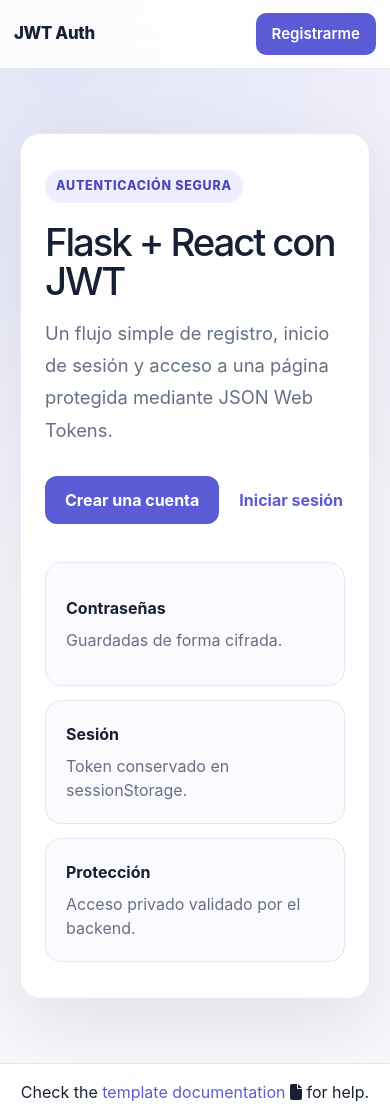
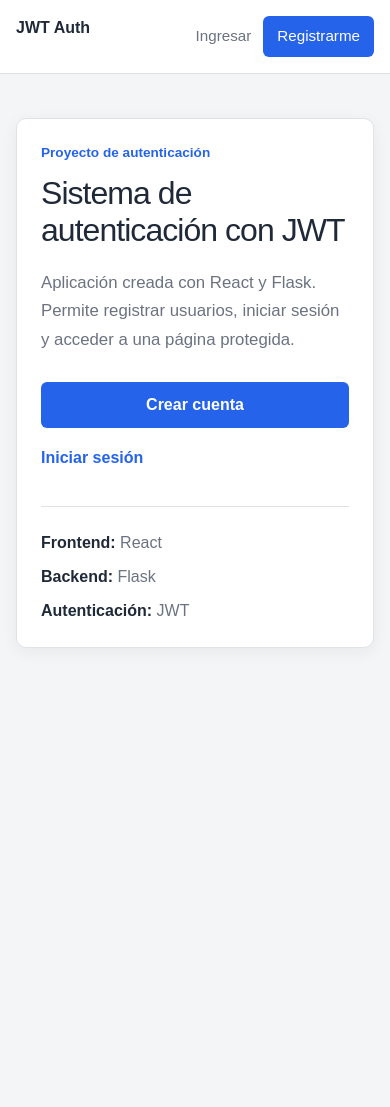
Before and after one commit to Domarchi/jwt-authentication-flask-react, a React app: page / in a window 390 px wide. Shown: the top 1107 px of the page. After the commit the page ends 844 px from the top, so only its background shows below. Built offline with nearby package versions, Linux system fonts and the light colour scheme; no server answers.

Commit message:
Complete JWT authentication project

```diff
--- a/src/front/index.css
+++ b/src/front/index.css
@@ -1,12 +1,15 @@
 :root {
-  --ink: #172033;
-  --muted: #667085;
-  --line: #e4e7ec;
+    --background: #f4f5f7;
     --surface: #ffffff;
-  --accent: #5b5bd6;
-  --accent-dark: #4848b8;
-  --success: #087a55;
+    --text: #1f2937;
+    --muted: #6b7280;
+    --border: #dfe3e8;
+    --primary: #2563eb;
+    --primary-dark: #1d4ed8;
     --danger: #b42318;
+    --danger-bg: #fef3f2;
+    --success: #067647;
+    --success-bg: #ecfdf3;
 }
 
 * {
@@ -21,379 +24,332 @@ body,
 
 body {
     margin: 0;
-  color: var(--ink);
-  background:
-    radial-gradient(
-      circle at 15% 5%,
-      rgba(91, 91, 214, 0.13),
-      transparent 34rem
-    ),
-    #f7f8fc;
-  font-family:
-    Inter,
-    ui-sans-serif,
-    system-ui,
-    -apple-system,
-    BlinkMacSystemFont,
-    "Segoe UI",
-    sans-serif;
+    color: var(--text);
+    background: var(--background);
+    font-family: Arial, Helvetica, sans-serif;
 }
 
 a {
-  color: var(--accent);
+    color: inherit;
     text-decoration: none;
 }
 
-a:hover {
-  color: var(--accent-dark);
+button,
+input {
+    font: inherit;
 }
 
 .site-nav {
-  position: sticky;
-  top: 0;
-  z-index: 10;
-  border-bottom: 1px solid rgba(228, 231, 236, 0.9);
-  background: rgba(255, 255, 255, 0.88);
-  backdrop-filter: blur(12px);
+    background: var(--surface);
+    border-bottom: 1px solid var(--border);
 }
 
 .nav-inner {
-  width: min(1120px, calc(100% - 40px));
-  height: 68px;
+    width: min(960px, calc(100% - 32px));
+    height: 64px;
     margin: 0 auto;
     display: flex;
     align-items: center;
     justify-content: space-between;
+    gap: 24px;
 }
 
 .brand {
-  color: var(--ink);
-  font-size: 1.05rem;
-  font-weight: 800;
-  letter-spacing: -0.02em;
+    font-size: 1rem;
+    font-weight: 700;
 }
 
 .nav-links {
     display: flex;
     align-items: center;
-  gap: 24px;
-  font-size: 0.94rem;
-  font-weight: 600;
+    gap: 18px;
+    color: var(--muted);
+    font-size: 0.95rem;
 }
 
-.nav-links a:not(.nav-cta) {
-  color: #475467;
-}
-
-.nav-links a.active,
-.nav-links a:not(.nav-cta):hover {
-  color: var(--accent);
+.nav-links a:hover,
+.nav-links a.active {
+    color: var(--text);
 }
 
 .nav-cta,
 .logout-button {
+    padding: 9px 14px;
+    color: #ffffff !important;
+    background: var(--primary);
     border: 0;
-  border-radius: 10px;
-  padding: 10px 16px;
-  color: #ffffff;
-  background: var(--accent);
-  font: inherit;
+    border-radius: 6px;
     cursor: pointer;
 }
 
 .nav-cta:hover,
 .logout-button:hover {
-  color: #ffffff;
-  background: var(--accent-dark);
+    background: var(--primary-dark);
 }
 
 .home-page,
 .auth-page,
 .private-page {
-  min-height: calc(100vh - 132px);
-  display: grid;
-  place-items: center;
-  padding: 64px 20px;
+    min-height: calc(100vh - 128px);
+    padding: 48px 20px;
 }
 
-.hero-card {
-  width: min(960px, 100%);
-  padding: 64px;
-  border: 1px solid rgba(228, 231, 236, 0.85);
-  border-radius: 28px;
-  background: rgba(255, 255, 255, 0.94);
-  box-shadow: 0 24px 70px rgba(25, 33, 61, 0.1);
+.home-content {
+    width: min(720px, 100%);
+    margin: 40px auto;
+    padding: 40px;
+    background: var(--surface);
+    border: 1px solid var(--border);
+    border-radius: 10px;
+    box-shadow: 0 4px 16px rgba(31, 41, 55, 0.06);
 }
 
-.eyebrow,
-.private-badge {
-  display: inline-flex;
-  align-items: center;
-  border-radius: 999px;
-  padding: 7px 11px;
-  color: var(--accent-dark);
-  background: #eeeeff;
-  font-size: 0.78rem;
-  font-weight: 800;
-  letter-spacing: 0.06em;
-  text-transform: uppercase;
+.project-label {
+    margin: 0 0 12px;
+    color: var(--primary);
+    font-size: 0.85rem;
+    font-weight: 700;
 }
 
-.hero-card h1 {
-  max-width: 700px;
-  margin: 20px 0 16px;
-  font-size: clamp(2.4rem, 6vw, 4.6rem);
-  line-height: 1.02;
-  letter-spacing: -0.055em;
+.home-content h1,
+.auth-card h1,
+.private-card h1 {
+    margin: 0;
+    line-height: 1.15;
 }
 
-.hero-card > p {
-  max-width: 650px;
-  color: var(--muted);
-  font-size: 1.15rem;
-  line-height: 1.75;
+.home-content h1 {
+    max-width: 620px;
+    font-size: clamp(2rem, 5vw, 3rem);
+    letter-spacing: -0.03em;
 }
 
-.hero-actions {
-  margin-top: 30px;
+.home-description {
+    max-width: 620px;
+    margin: 20px 0 0;
+    color: var(--muted);
+    font-size: 1.05rem;
+    line-height: 1.7;
+}
+
+.home-actions {
     display: flex;
     align-items: center;
-  gap: 20px;
+    gap: 18px;
+    margin-top: 28px;
 }
 
-.auth-button,
-.primary-link {
-  width: 100%;
-  min-height: 48px;
-  border: 0;
-  border-radius: 12px;
-  display: inline-flex;
-  align-items: center;
-  justify-content: center;
-  padding: 0 20px;
-  color: #ffffff;
-  background: var(--accent);
-  font-weight: 750;
-  cursor: pointer;
-  transition:
-    transform 160ms ease,
-    background 160ms ease;
-}
-
-.primary-link {
-  width: auto;
-}
-
-.auth-button:hover,
-.primary-link:hover {
-  color: #ffffff;
-  background: var(--accent-dark);
-  transform: translateY(-1px);
-}
-
-.auth-button:disabled {
-  cursor: wait;
-  opacity: 0.65;
+.home-primary {
+    width: auto !important;
+    display: inline-block;
 }
 
 .secondary-link {
-  font-weight: 700;
+    color: var(--primary);
+    font-weight: 600;
 }
 
-.feature-grid {
-  margin-top: 54px;
-  display: grid;
-  grid-template-columns: repeat(3, 1fr);
-  gap: 14px;
+.secondary-link:hover {
+    text-decoration: underline;
 }
 
-.feature-grid article {
-  min-height: 124px;
-  border: 1px solid var(--line);
-  border-radius: 16px;
-  display: flex;
-  flex-direction: column;
-  justify-content: center;
-  gap: 8px;
-  padding: 20px;
-  background: #fafaff;
+.project-info {
+    display: grid;
+    gap: 10px;
+    margin-top: 36px;
+    padding-top: 24px;
+    border-top: 1px solid var(--border);
 }
 
-.feature-grid span {
+.project-info p {
+    margin: 0;
     color: var(--muted);
-  line-height: 1.5;
+}
+
+.project-info strong {
+    color: var(--text);
+}
+
+.auth-page,
+.private-page {
+    display: grid;
+    place-items: center;
 }
 
 .auth-card,
 .private-card {
     width: min(440px, 100%);
-  border: 1px solid rgba(228, 231, 236, 0.9);
-  border-radius: 22px;
-  padding: 38px;
+    padding: 32px;
     background: var(--surface);
-  box-shadow: 0 22px 60px rgba(25, 33, 61, 0.11);
+    border: 1px solid var(--border);
+    border-radius: 10px;
+    box-shadow: 0 4px 18px rgba(31, 41, 55, 0.07);
 }
 
 .private-card {
-  width: min(620px, 100%);
+    width: min(580px, 100%);
 }
 
 .auth-mark {
-  width: 46px;
-  height: 46px;
-  border-radius: 13px;
+    width: 42px;
+    height: 42px;
+    margin-bottom: 20px;
     display: grid;
     place-items: center;
-  margin-bottom: 24px;
     color: #ffffff;
-  background: var(--accent);
-  font-size: 0.76rem;
-  font-weight: 900;
-  letter-spacing: 0.04em;
+    background: var(--primary);
+    border-radius: 8px;
+    font-weight: 700;
 }
 
-.auth-card h1,
-.private-card h1 {
-  margin: 0 0 10px;
-  font-size: 2rem;
-  letter-spacing: -0.035em;
-}
-
-.private-card h1 {
-  margin-top: 18px;
-}
-
-.auth-subtitle,
-.private-card > p {
-  margin: 0 0 28px;
+.auth-subtitle {
+    margin: 10px 0 24px;
     color: var(--muted);
-  line-height: 1.65;
+    line-height: 1.55;
 }
 
 .auth-form {
-  display: flex;
-  flex-direction: column;
-  gap: 10px;
+    display: grid;
+    gap: 16px;
 }
 
 .auth-form label {
-  margin-top: 8px;
-  font-size: 0.88rem;
-  font-weight: 750;
+    display: grid;
+    gap: 7px;
+    font-size: 0.92rem;
+    font-weight: 600;
 }
 
 .auth-form input {
     width: 100%;
-  height: 48px;
-  border: 1px solid #d0d5dd;
-  border-radius: 11px;
-  padding: 0 14px;
+    padding: 11px 12px;
+    color: var(--text);
+    background: #ffffff;
+    border: 1px solid #cfd5dc;
+    border-radius: 6px;
     outline: none;
-  color: var(--ink);
-  background: #ffffff;
-  transition:
-    border 160ms ease,
-    box-shadow 160ms ease;
 }
 
 .auth-form input:focus {
-  border-color: var(--accent);
-  box-shadow: 0 0 0 4px rgba(91, 91, 214, 0.12);
+    border-color: var(--primary);
+    box-shadow: 0 0 0 3px rgba(37, 99, 235, 0.12);
 }
 
-.auth-form .auth-button {
-  margin-top: 12px;
+.auth-button {
+    width: 100%;
+    padding: 11px 16px;
+    color: #ffffff;
+    background: var(--primary);
+    border: 0;
+    border-radius: 6px;
+    font-weight: 700;
+    text-align: center;
+    cursor: pointer;
+}
+
+.auth-button:hover {
+    background: var(--primary-dark);
+}
+
+.auth-button:disabled {
+    opacity: 0.65;
+    cursor: not-allowed;
 }
 
 .auth-alert {
-  border-radius: 10px;
-  padding: 12px 14px;
-  font-size: 0.9rem;
-  line-height: 1.45;
+    margin: 0;
+    padding: 11px 12px;
+    border-radius: 6px;
+    font-size: 0.92rem;
 }
 
 .auth-alert.error {
     color: var(--danger);
-  background: #fef3f2;
+    background: var(--danger-bg);
+    border: 1px solid #fecdca;
 }
 
 .auth-alert.success {
-  margin-bottom: 12px;
     color: var(--success);
-  background: #ecfdf3;
+    background: var(--success-bg);
+    border: 1px solid #abefc6;
 }
 
 .auth-footer {
-  margin: 24px 0 0;
+    margin: 22px 0 0;
     color: var(--muted);
+    font-size: 0.92rem;
     text-align: center;
-  font-size: 0.92rem;
+}
+
+.auth-footer a {
+    color: var(--primary);
+    font-weight: 600;
+}
+
+.private-badge {
+    display: inline-block;
+    margin-bottom: 16px;
+    padding: 6px 9px;
+    color: var(--success);
+    background: var(--success-bg);
+    border: 1px solid #abefc6;
+    border-radius: 5px;
+    font-size: 0.8rem;
+    font-weight: 700;
 }
 
 .user-details {
-  margin: 28px 0 0;
-  display: grid;
-  gap: 1px;
-  overflow: hidden;
-  border: 1px solid var(--line);
-  border-radius: 14px;
-  background: var(--line);
+    margin-top: 24px;
+    padding: 18px;
+    background: #f8fafc;
+    border: 1px solid var(--border);
+    border-radius: 8px;
 }
 
-.user-details div {
-  display: grid;
-  grid-template-columns: 110px 1fr;
-  gap: 20px;
-  padding: 16px 18px;
-  background: #ffffff;
+.user-details p {
+    margin: 0;
 }
 
-.user-details dt {
-  color: var(--muted);
-  font-weight: 650;
+.user-details p + p {
+    margin-top: 10px;
 }
 
-.user-details dd {
-  margin: 0;
-  overflow-wrap: anywhere;
-  font-weight: 700;
-}
-
-footer {
-  border-top: 1px solid var(--line);
-  background: #ffffff !important;
-}
-
-@media (max-width: 720px) {
+@media (max-width: 640px) {
     .nav-inner {
-    width: min(100% - 28px, 1120px);
+        height: auto;
+        padding: 16px 0;
+        align-items: flex-start;
     }
 
     .nav-links {
         gap: 12px;
+        flex-wrap: wrap;
+        justify-content: flex-end;
     }
 
-  .nav-links a:not(.nav-cta) {
-    display: none;
+    .home-page,
+    .auth-page,
+    .private-page {
+        padding: 28px 16px;
     }
 
-  .hero-card {
-    padding: 36px 24px;
-    border-radius: 20px;
+    .home-content,
+    .auth-card,
+    .private-card {
+        padding: 24px;
     }
 
-  .feature-grid {
-    grid-template-columns: 1fr;
-    margin-top: 38px;
+    .home-content {
+        margin: 16px auto;
     }
 
-  .auth-card,
-  .private-card {
-    padding: 28px 22px;
+    .home-actions {
+        align-items: stretch;
+        flex-direction: column;
     }
 
-  .user-details div {
-    grid-template-columns: 1fr;
-    gap: 4px;
+    .home-primary {
+        width: 100% !important;
     }
 }
--- a/src/front/pages/Home.jsx
+++ b/src/front/pages/Home.jsx
@@ -5,34 +5,29 @@ export const Home = () => {
 
     return (
         <main className="home-page">
-			<section className="hero-card">
-				<span className="eyebrow">Autenticación segura</span>
-				<h1>Flask + React con JWT</h1>
-				<p>
-					Un flujo simple de registro, inicio de sesión y acceso a una
-					página protegida mediante JSON Web Tokens.
+            <section className="home-content">
+                <p className="project-label">Proyecto de autenticación</p>
+                <h1>Sistema de autenticación con JWT</h1>
+                <p className="home-description">
+                    Aplicación creada con React y Flask. Permite registrar usuarios,
+                    iniciar sesión y acceder a una página protegida.
                 </p>
-				<div className="hero-actions">
-					<Link className="auth-button primary-link" to={hasSession ? "/private" : "/signup"}>
-						{hasSession ? "Ir al área privada" : "Crear una cuenta"}
+
+                <div className="home-actions">
+                    <Link className="auth-button home-primary" to={hasSession ? "/private" : "/signup"}>
+                        {hasSession ? "Ver área privada" : "Crear cuenta"}
                     </Link>
                     {!hasSession && (
-						<Link className="secondary-link" to="/login">Iniciar sesión</Link>
+                        <Link className="secondary-link" to="/login">
+                            Iniciar sesión
+                        </Link>
                     )}
                 </div>
-				<div className="feature-grid" aria-label="Características del proyecto">
-					<article>
-						<strong>Contraseñas</strong>
-						<span>Guardadas de forma cifrada.</span>
-					</article>
-					<article>
-						<strong>Sesión</strong>
-						<span>Token conservado en sessionStorage.</span>
-					</article>
-					<article>
-						<strong>Protección</strong>
-						<span>Acceso privado validado por el backend.</span>
-					</article>
+
+                <div className="project-info">
+                    <p><strong>Frontend:</strong> React</p>
+                    <p><strong>Backend:</strong> Flask</p>
+                    <p><strong>Autenticación:</strong> JWT</p>
                 </div>
             </section>
         </main>
--- a/src/front/pages/Layout.jsx
+++ b/src/front/pages/Layout.jsx
@@ -1,15 +1,13 @@
 import { Outlet } from "react-router-dom/dist"
 import ScrollToTop from "../components/ScrollToTop"
 import { Navbar } from "../components/Navbar"
-import { Footer } from "../components/Footer"
 
-// Base component that maintains the navbar and footer throughout the page and the scroll to top functionality.
+// Base component shared by every page.
 export const Layout = () => {
     return (
         <ScrollToTop>
             <Navbar />
-                <Outlet />
-            <Footer />
+            <Outlet />
         </ScrollToTop>
     )
 }
```
Also changed, not shown: 1 other file. Lines whose indentation alone changed are shown as unchanged.
